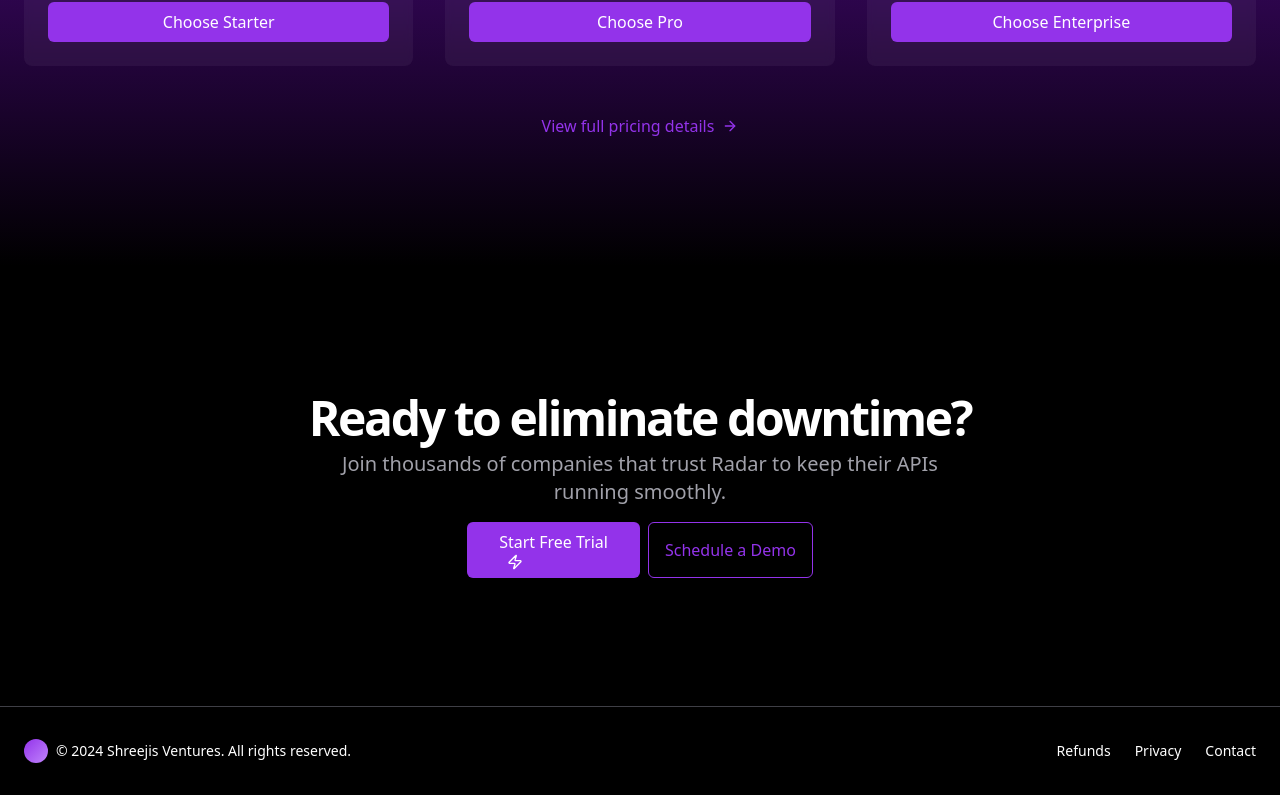
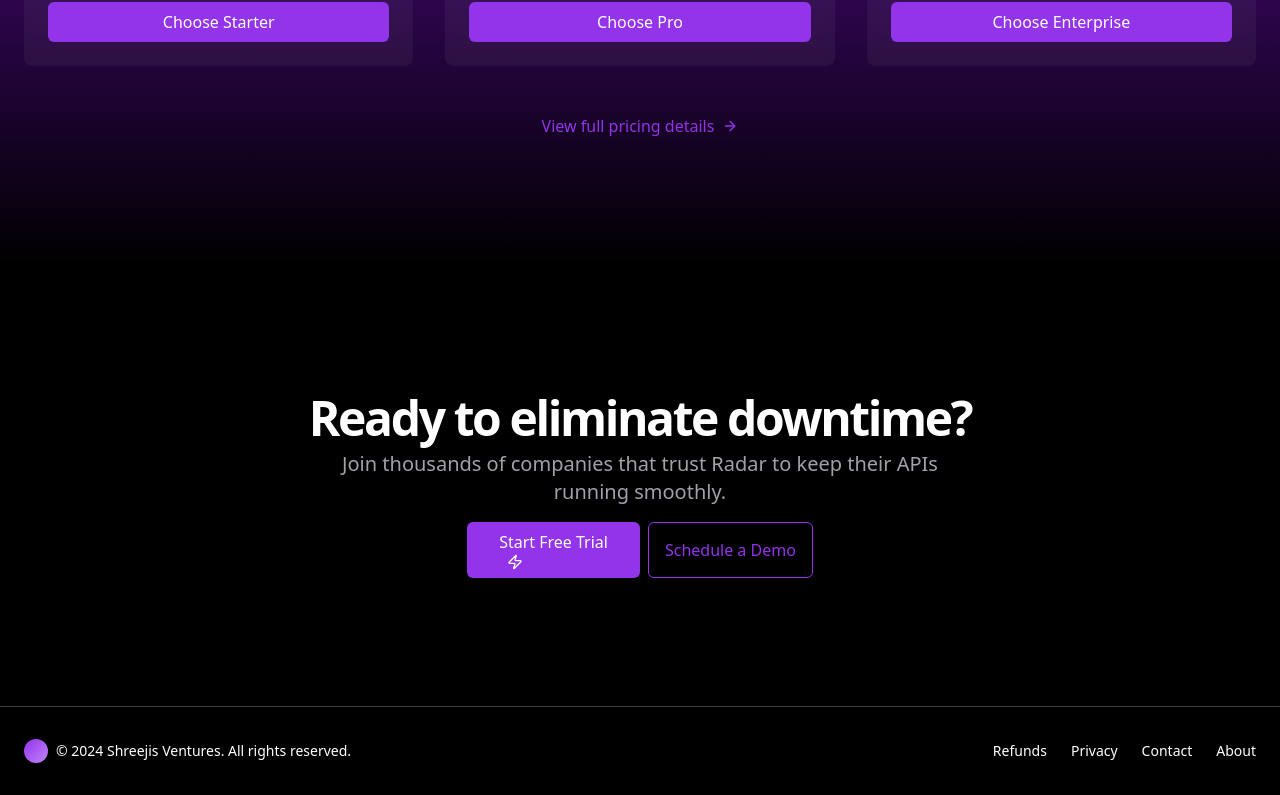
Before and after one commit to AtharvaPanegai/garuda-ui, a React (Vite) app: page / in a window 1280 px wide. Shown: the part 1574-2369 px from the top of the page. Built offline with nearby package versions, Linux system fonts and the light colour scheme; no server answers.

Commit message:
fixing the navigation from home page

```diff
--- a/src/Components/HomePageComponent/index.jsx
+++ b/src/Components/HomePageComponent/index.jsx
@@ -197,8 +197,11 @@ export default function LandingPage() {
             <a href="/privacy" className="text-sm hover:text-[#9333EA]">
               Privacy
             </a>
-            <a href="mailto:shreejisventures@gmail.com" className="text-sm hover:text-[#9333EA]">
+            <a href="/contact" className="text-sm hover:text-[#9333EA]">
               Contact
+            </a>
+            <a href="/about" className="text-sm hover:text-[#9333EA]">
+              About
             </a>
           </nav>
         </div>
```
